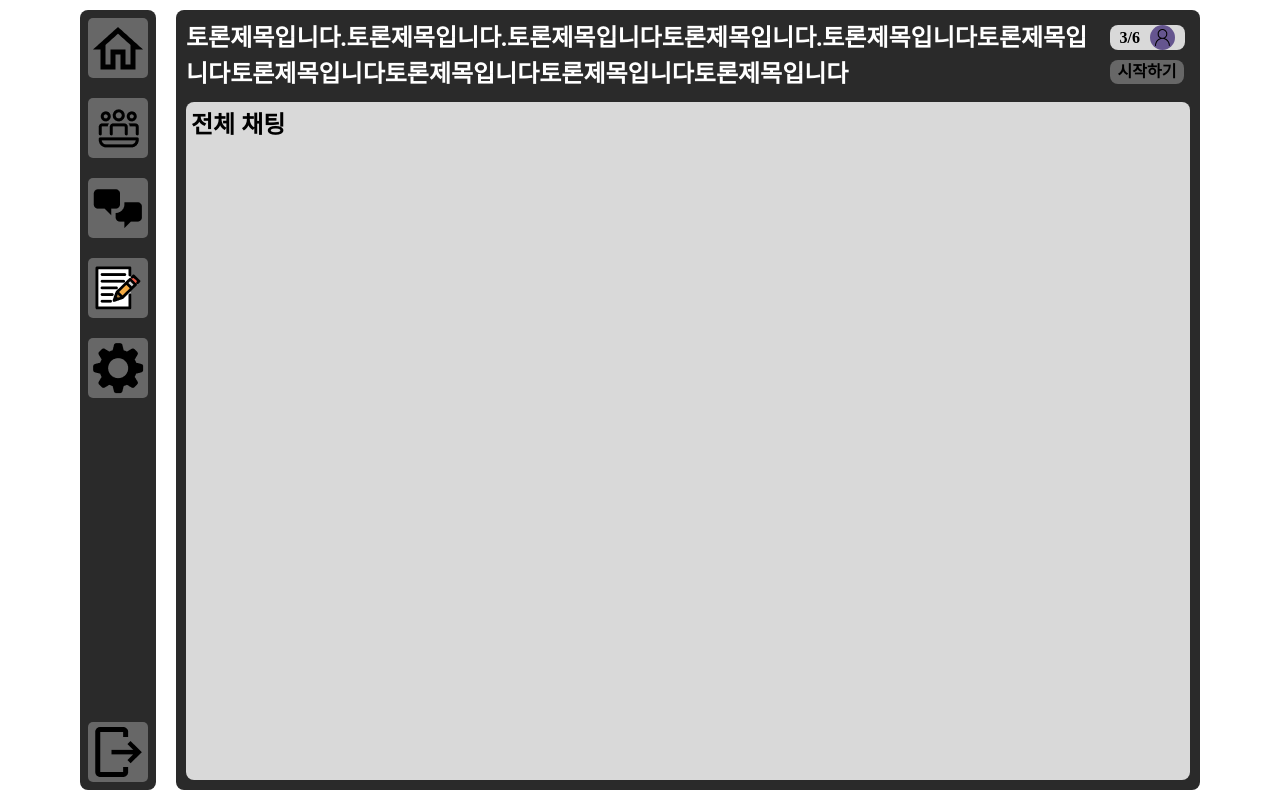
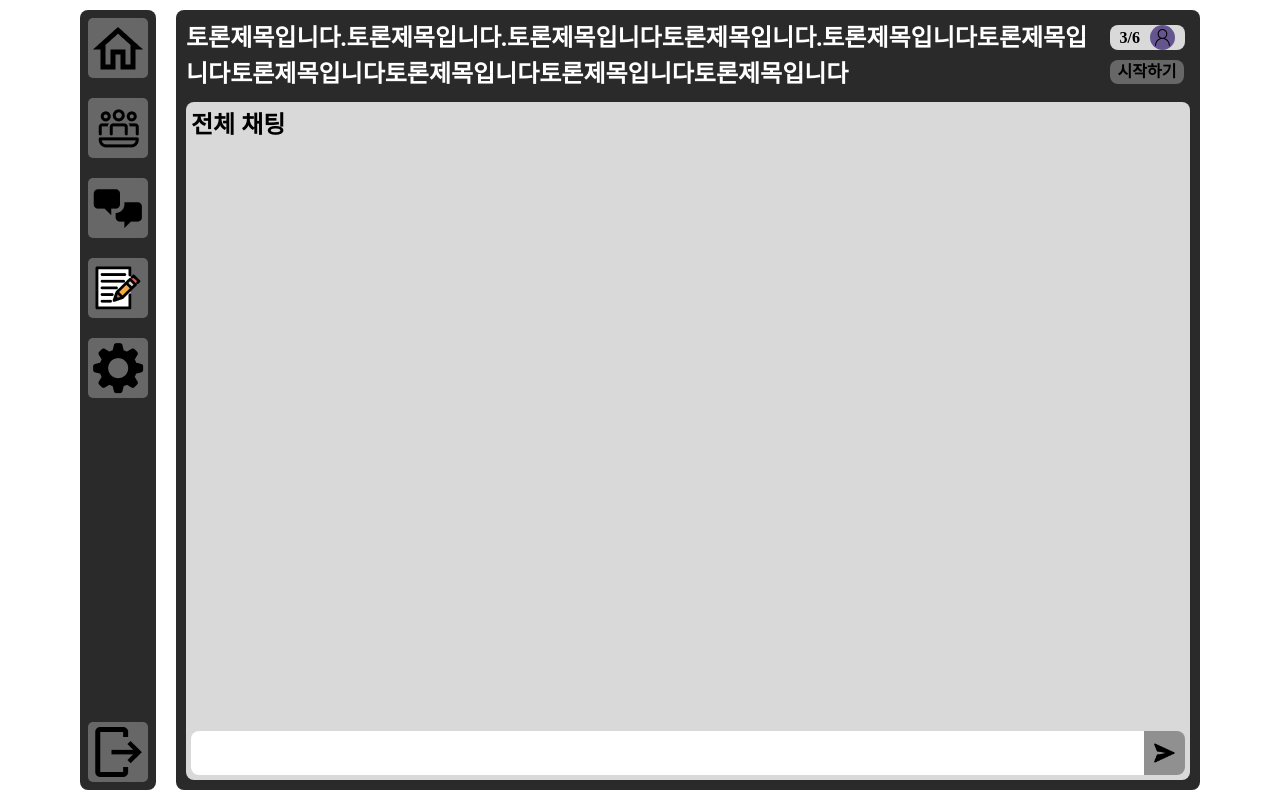
Before and after one commit to cubeTalk/cubeTalk-FE, a React app: page /chat/1 in a window 1280 px wide. Built offline with nearby package versions, Linux system fonts and the light colour scheme; the HTML template or start-up script is replaced by a standard one; a web font is replaced by a local one.

Commit message:
feat: 채팅 message input 구현

```diff
--- /dev/null
+++ b/src/feature/chat/component/MessageInput.tsx
@@ -0,0 +1,64 @@
+import styled from "styled-components";
+import { rowflex } from "../../../styles/shared";
+import { useRef } from "react";
+import { mediaQuery } from "../../../routes/layout/Responsive";
+
+const MessageInput = () => {
+  const textareaRef = useRef<HTMLTextAreaElement>(null);
+
+  const handleResizeHeight = () => {
+    const textarea = textareaRef.current;
+    if (textarea) {
+      textarea.style.height = "auto";
+      textarea.style.height = `${textarea.scrollHeight}px`;
+    }
+  };
+
+  return (
+    <InputContainer>
+      <TextInput
+        ref={textareaRef}
+        rows={1}
+        onChange={handleResizeHeight}
+      />
+      <SendButton>
+        <img src="/chatIcon/Send.png" alt="Send" />
+      </SendButton>
+    </InputContainer>
+  );
+}
+
+export default MessageInput;
+
+const InputContainer = styled.div`
+  ${rowflex}
+  margin-top: auto;
+  width: 100%;
+`;
+
+const TextInput = styled.textarea`
+  width: 100%;
+  padding: 10px;
+  max-height: 150px;
+  resize: none;
+  font-family: inherit;
+  border-radius: 8px 0px 0px 8px;
+`;
+
+const SendButton = styled.button`
+  height: 100%;
+  padding: 10px;
+  cursor: pointer;
+  background-color: var(--color-primary);
+  border-radius: 0px 8px 8px 0px;
+
+  img {
+    width: 22px;
+  }
+
+  @media ${mediaQuery.desktop} {
+      &:hover {
+      background-color: var(--color-mid);
+    }
+  }
+`;
--- a/src/feature/chat/screen/Chat.tsx
+++ b/src/feature/chat/screen/Chat.tsx
@@ -1,9 +1,19 @@
+import styled from "styled-components";
+import MessageInput from "../component/MessageInput";
+import { colflex } from "../../../styles/shared";
+
 const Chat = () => {
   return (
-    <>
+    <ScreenLayout>
       <h2>전체 채팅</h2>
-    </>
+      <MessageInput />
+    </ScreenLayout>
   );
 }
 
 export default Chat;
+
+const ScreenLayout = styled.div`
+  ${colflex}
+  height: 100%;
+`;
```
Also changed, not shown: public/chatIcon/Send.png (added).
